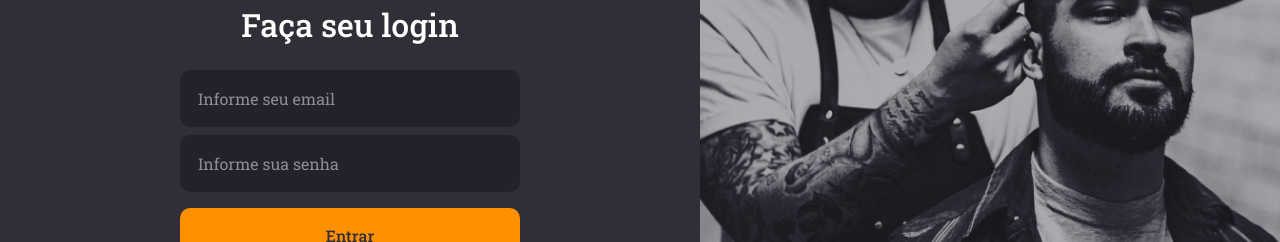
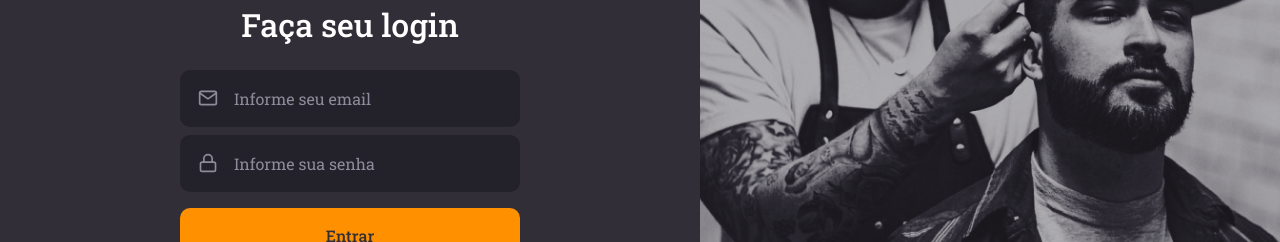
Before and after one commit to digaodev/gobarber-frontend-ts, a React (Create React App) app: page /signup in a window 1280 px wide. Shown: the part 289-531 px from the top of the page. Built offline with nearby package versions, Linux system fonts and the light colour scheme.

Commit message:
refactor: isolate components for inputs and buttons.

```diff
--- /dev/null
+++ b/src/components/Button/index.tsx
@@ -0,0 +1,13 @@
+import React, { ButtonHTMLAttributes } from 'react';
+
+import { Container } from './styles';
+
+type ButtonProps = ButtonHTMLAttributes<HTMLButtonElement>;
+
+const Button: React.FC<ButtonProps> = ({ children, ...rest }) => (
+  <Container type="button" {...rest}>
+    {children}
+  </Container>
+);
+
+export default Button;
--- /dev/null
+++ b/src/components/Button/styles.ts
@@ -0,0 +1,20 @@
+import styled from 'styled-components';
+import { shade } from 'polished';
+
+export const Container = styled.button`
+  background: #ff9000;
+  border: 0;
+  border-radius: 10px;
+  color: #312e38;
+  font-weight: 500;
+  height: 56px;
+  margin-top: 16px;
+  padding: 0 16px;
+  width: 100%;
+
+  transition: background-color 0.2s;
+
+  &:hover {
+    background: ${shade(0.2, '#ff9000')};
+  }
+`;
--- /dev/null
+++ b/src/components/Input/index.tsx
@@ -0,0 +1,18 @@
+import React, { InputHTMLAttributes } from 'react';
+import { IconBaseProps } from 'react-icons';
+
+import { Container } from './styles';
+
+interface InputProps extends InputHTMLAttributes<HTMLInputElement> {
+  name: string;
+  icon?: React.ComponentType<IconBaseProps>;
+}
+
+const Input: React.FC<InputProps> = ({ icon: Icon, ...rest }) => (
+  <Container>
+    {Icon && <Icon size={20} />}
+    <input {...rest} />
+  </Container>
+);
+
+export default Input;
--- /dev/null
+++ b/src/components/Input/styles.ts
@@ -0,0 +1,33 @@
+import styled from 'styled-components';
+
+export const Container = styled.div`
+  display: flex;
+  align-items: center;
+
+  background: #232129;
+  border: 2px solid #232129;
+  border-radius: 10px;
+  color: #8e8c9a;
+  padding: 16px;
+  width: 100%;
+
+  & + div {
+    margin-top: 8px;
+  }
+
+  input {
+    flex: 1;
+
+    background: transparent;
+    border: 0;
+    color: #f4ede8;
+
+    &::placeholder {
+      color: #8e8c9a;
+    }
+  }
+
+  svg {
+    margin-right: 16px;
+  }
+`;
--- a/src/pages/SignIn/index.tsx
+++ b/src/pages/SignIn/index.tsx
@@ -1,9 +1,11 @@
 import React from 'react';
-import { FiLogIn } from 'react-icons/fi';
+import { FiLogIn, FiMail, FiLock } from 'react-icons/fi';
 
 import { Container, Content, Background } from './styles';
+import logoSvg from '../../assets/logo.svg';
 
-import logoSvg from '../../assets/logo.svg';
+import Input from '../../components/Input';
+import Button from '../../components/Button';
 
 const SignIn: React.FC = () => (
   <Container>
@@ -13,10 +15,20 @@
       <form>
         <h1>Faça seu login</h1>
 
-        <input type="text" placeholder="Informe seu email" />
-        <input type="password" placeholder="Informe sua senha" />
+        <Input
+          name="email"
+          type="text"
+          placeholder="Informe seu email"
+          icon={FiMail}
+        />
+        <Input
+          name="password"
+          type="password"
+          placeholder="Informe sua senha"
+          icon={FiLock}
+        />
 
-        <button type="submit">Entrar</button>
+        <Button type="submit">Entrar</Button>
 
         <a href="forgot">Esqueci minha senha</a>
       </form>
--- a/src/pages/SignIn/styles.ts
+++ b/src/pages/SignIn/styles.ts
@@ -27,41 +27,6 @@
       margin-bottom: 24px;
     }
 
-    input {
-      background: #232129;
-      border: 2px solid #232129;
-      border-radius: 10px;
-      color: #f4ede8;
-      padding: 16px;
-      width: 100%;
-
-      &::placeholder {
-        color: #8e8c9a;
-      }
-
-      & + input {
-        margin-top: 8px;
-      }
-    }
-
-    button {
-      background: #ff9000;
-      border: 0;
-      border-radius: 10px;
-      color: #312e38;
-      font-weight: 500;
-      height: 56px;
-      margin-top: 16px;
-      padding: 0 16px;
-      width: 100%;
-
-      transition: background-color 0.2s;
-
-      &:hover {
-        background: ${shade(0.2, '#ff9000')};
-      }
-    } /* end-form*/
-
     a {
       display: block;
 
@@ -75,7 +40,7 @@
         color: ${shade(0.2, '#f4ede8')};
       }
     }
-  }
+  } /* end-form */
 
   > a {
     display: flex;
```
Also changed, not shown: .eslintrc.json.
